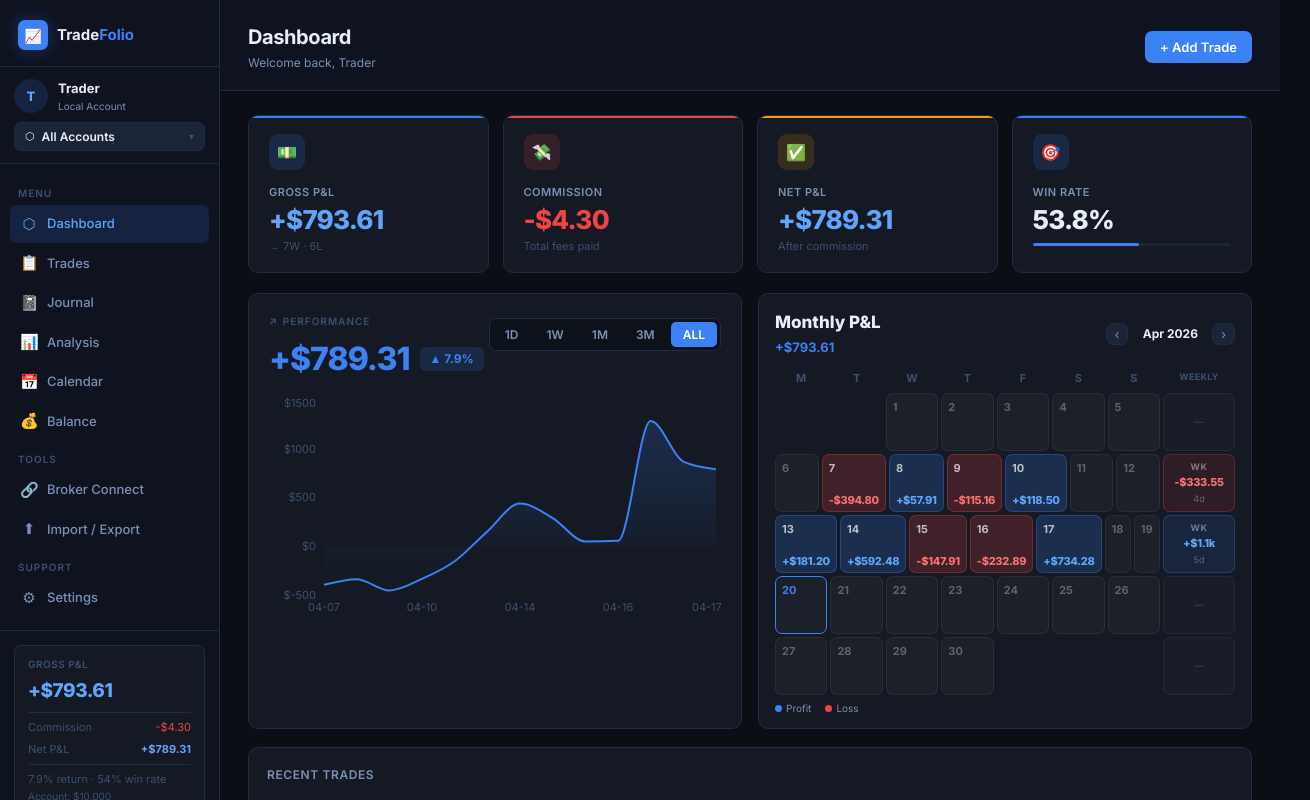
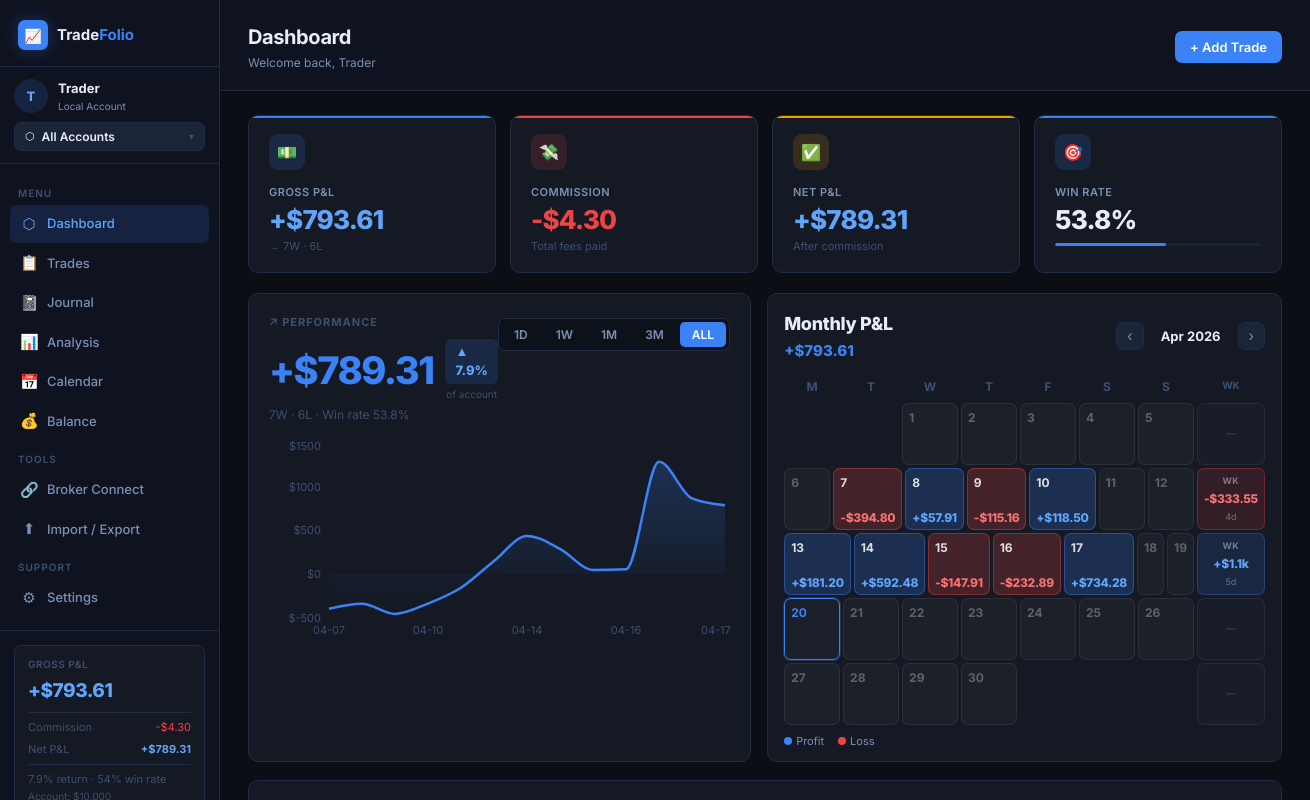
Before and after one commit to mohitchaudhry21/tradefolio, a React (Create React App) app: page /#/ in a window 1280 px wide. Shown: the top 800 px of the page, 1310 px wide, since content can reach past the window. Built offline with nearby package versions, Linux system fonts and the light colour scheme.

Commit message:
Update Dashboard.js

```diff
--- a/src/pages/Dashboard.js
+++ b/src/pages/Dashboard.js
@@ -167,73 +167,79 @@ export default function Dashboard() {
 
           {/* Performance chart */}
           <div className="card" style={{padding:'20px 20px 14px'}}>
-            <div style={{display:'flex',alignItems:'flex-start',justifyContent:'space-between',marginBottom:12}}>
+            <div style={{display:'flex',alignItems:'flex-start',justifyContent:'space-between',marginBottom:14}}>
               <div>
-                <div style={{fontSize:10,fontWeight:600,color:'var(--text-muted)',letterSpacing:'1px',textTransform:'uppercase',marginBottom:6,display:'flex',alignItems:'center',gap:5}}>
-                  <span>↗</span> PERFORMANCE
+                <div style={{fontSize:11,fontWeight:700,color:'var(--text-muted)',letterSpacing:'1px',textTransform:'uppercase',marginBottom:8,display:'flex',alignItems:'center',gap:6}}>
+                  ↗ PERFORMANCE
                   {(stats.statsStartDate||stats.statsEndDate) && (
-                    <span style={{background:'rgba(59,130,246,.15)',color:'var(--blue-bright)',borderRadius:4,padding:'1px 6px',fontSize:9,fontWeight:700,textTransform:'none',letterSpacing:0}}>
+                    <span style={{background:'rgba(59,130,246,.15)',color:'var(--blue-bright)',borderRadius:4,padding:'2px 7px',fontSize:10,fontWeight:700,textTransform:'none',letterSpacing:0}}>
                       📅 {stats.statsStartDate||'all'} → {stats.statsEndDate||'today'}
                     </span>
                   )}
                 </div>
-                <div style={{display:'flex',alignItems:'center',gap:10}}>
-                  <span style={{fontSize:32,fontWeight:900,color:isPos?'#3b82f6':'#ef4444',letterSpacing:'-1px',fontFamily:'var(--font-mono)'}}>
+                <div style={{display:'flex',alignItems:'center',gap:12}}>
+                  <span style={{fontSize:38,fontWeight:900,color:isPos?'#3b82f6':'#ef4444',letterSpacing:'-1.5px',fontFamily:'var(--font-mono)'}}>
                     {fmtPnl(chartPnl)}
                   </span>
-                  <span style={{background:isPos?'rgba(59,130,246,.15)':'rgba(239,68,68,.15)',color:isPos?'#3b82f6':'#ef4444',borderRadius:6,padding:'3px 10px',fontSize:12,fontWeight:700}}>
-                    {isPos?'▲':'▼'} {Math.abs(chartPct).toFixed(1)}%
-                  </span>
+                  <div style={{display:'flex',flexDirection:'column',gap:3}}>
+                    <span style={{background:isPos?'rgba(59,130,246,.15)':'rgba(239,68,68,.15)',color:isPos?'#60a5fa':'#f87171',borderRadius:6,padding:'3px 10px',fontSize:13,fontWeight:800}}>
+                      {isPos?'▲':'▼'} {Math.abs(chartPct).toFixed(1)}%
+                    </span>
+                    <span style={{fontSize:10,color:'var(--text-muted)',textAlign:'center'}}>of account</span>
+                  </div>
+                </div>
+                <div style={{fontSize:12,color:'var(--text-muted)',marginTop:4}}>
+                  {stats.totalWins}W · {stats.totalLosses}L{stats.totalBreakeven>0?` · ${stats.totalBreakeven}BE`:''} · Win rate {stats.winRate.toFixed(1)}%
                 </div>
               </div>
               <div className="time-filters" style={{marginTop:4}}>
                 {FILTERS.map(f=><button key={f} className={`tf-btn${filter===f?' active':''}`} onClick={()=>setFilter(f)}>{f}</button>)}
               </div>
             </div>
-            <ResponsiveContainer width="100%" height={230}>
+            <ResponsiveContainer width="100%" height={210}>
               <AreaChart data={chartData} margin={{top:5,right:5,left:0,bottom:0}}>
                 <defs>
                   <linearGradient id="cg" x1="0" y1="0" x2="0" y2="1">
-                    <stop offset="5%"  stopColor={isPos?'#3b82f6':'#ef4444'} stopOpacity={0.3}/>
+                    <stop offset="5%"  stopColor={isPos?'#3b82f6':'#ef4444'} stopOpacity={0.35}/>
                     <stop offset="95%" stopColor={isPos?'#3b82f6':'#ef4444'} stopOpacity={0}/>
                   </linearGradient>
                 </defs>
-                <XAxis dataKey="date" tick={{fill:'var(--text-muted)',fontSize:10}} tickLine={false} axisLine={false} interval="preserveStartEnd" minTickGap={40}/>
-                <YAxis tick={{fill:'var(--text-muted)',fontSize:10}} tickLine={false} axisLine={false} tickFormatter={v=>`$${v}`} width={55}/>
+                <XAxis dataKey="date" tick={{fill:'var(--text-muted)',fontSize:11}} tickLine={false} axisLine={false} interval="preserveStartEnd" minTickGap={40}/>
+                <YAxis tick={{fill:'var(--text-muted)',fontSize:11}} tickLine={false} axisLine={false} tickFormatter={v=>`$${v}`} width={60}/>
                 <Tooltip content={<ChartTooltip/>}/>
-                <Area type="monotone" dataKey="pnl" stroke={isPos?'#3b82f6':'#ef4444'} strokeWidth={2} fill="url(#cg)" dot={false} activeDot={{r:4,strokeWidth:0}}/>
+                <Area type="monotone" dataKey="pnl" stroke={isPos?'#3b82f6':'#ef4444'} strokeWidth={2.5} fill="url(#cg)" dot={false} activeDot={{r:5,strokeWidth:0,fill:isPos?'#3b82f6':'#ef4444'}}/>
               </AreaChart>
             </ResponsiveContainer>
           </div>
 
           {/* Monthly P&L Calendar */}
           <div className="card" style={{padding:'16px 16px 12px'}}>
-            <div style={{display:'flex',justifyContent:'space-between',alignItems:'center',marginBottom:10}}>
+            <div style={{display:'flex',justifyContent:'space-between',alignItems:'center',marginBottom:12}}>
               <div>
-                <div style={{fontSize:17,fontWeight:800}}>Monthly P&L</div>
-                <div style={{fontSize:13,fontWeight:700,color:monthPnl>=0?'#3b82f6':'#ef4444',marginTop:2}}>{fmtPnl(monthPnl)}</div>
+                <div style={{fontSize:18,fontWeight:800,letterSpacing:'-0.3px'}}>Monthly P&L</div>
+                <div style={{fontSize:15,fontWeight:800,color:monthPnl>=0?'#3b82f6':'#ef4444',marginTop:3}}>{fmtPnl(monthPnl)}</div>
               </div>
-              <div style={{display:'flex',alignItems:'center',gap:2}}>
-                <button className="btn-icon" style={{padding:'2px 8px',fontSize:14}} onClick={()=>setCalMonth(new Date(year,month-1,1))}>‹</button>
-                <span style={{fontSize:12,fontWeight:700,minWidth:80,textAlign:'center'}}>{MONTHS[month].slice(0,3)} {year}</span>
-                <button className="btn-icon" style={{padding:'2px 8px',fontSize:14}} onClick={()=>setCalMonth(new Date(year,month+1,1))}>›</button>
+              <div style={{display:'flex',alignItems:'center',gap:4}}>
+                <button className="btn-icon" style={{padding:'4px 10px',fontSize:16}} onClick={()=>setCalMonth(new Date(year,month-1,1))}>‹</button>
+                <span style={{fontSize:13,fontWeight:700,minWidth:86,textAlign:'center'}}>{MONTHS[month].slice(0,3)} {year}</span>
+                <button className="btn-icon" style={{padding:'4px 10px',fontSize:16}} onClick={()=>setCalMonth(new Date(year,month+1,1))}>›</button>
               </div>
             </div>
 
             {/* Column headers */}
-            <div style={{display:'grid',gridTemplateColumns:'repeat(7,1fr) 72px',gap:3,marginBottom:3}}>
-              {DAYS.map((d,i)=><div key={i} style={{textAlign:'center',fontSize:11,fontWeight:700,color:'var(--text-muted)',padding:'3px 0'}}>{d}</div>)}
-              <div style={{textAlign:'center',fontSize:9,fontWeight:700,color:'var(--text-muted)',padding:'3px 0',letterSpacing:'.3px'}}>WEEKLY</div>
+            <div style={{display:'grid',gridTemplateColumns:'repeat(7,1fr) 68px',gap:3,marginBottom:4}}>
+              {DAYS.map((d,i)=><div key={i} style={{textAlign:'center',fontSize:12,fontWeight:700,color:'var(--text-muted)',padding:'3px 0'}}>{d}</div>)}
+              <div style={{textAlign:'center',fontSize:10,fontWeight:700,color:'var(--text-muted)',padding:'3px 0'}}>WK</div>
             </div>
 
             {/* Rows */}
             {Array.from({length:totalWeeks},(_,wi)=>{
               const wp = weekPnl(wi);
               return (
-                <div key={wi} style={{display:'grid',gridTemplateColumns:'repeat(7,1fr) 72px',gap:3,marginBottom:3}}>
+                <div key={wi} style={{display:'grid',gridTemplateColumns:'repeat(7,1fr) 68px',gap:3,marginBottom:3}}>
                   {Array.from({length:7},(_,di)=>{
                     const dn=dayNum(wi,di);
-                    if(dn<1||dn>daysInMonth) return <div key={di} style={{height:58}}/>;
+                    if(dn<1||dn>daysInMonth) return <div key={di} style={{height:62}}/>;
                     const dateStr=ds(dn);
                     const pnl=dayMap[dateStr];
                     const has=pnl!==undefined;
@@ -241,40 +247,41 @@ export default function Dashboard() {
                     const isToday=dateStr===today;
                     return (
                       <div key={di} style={{
-                        height:58,borderRadius:7,
+                        height:62,borderRadius:7,
                         display:'flex',flexDirection:'column',
                         alignItems:'flex-start',justifyContent:'space-between',
                         padding:'5px 6px',boxSizing:'border-box',
-                        background:has?(pos?'rgba(59,130,246,.2)':'rgba(239,68,68,.2)'):'rgba(255,255,255,.03)',
-                        border:`1px solid ${isToday?'#3b82f6':has?(pos?'rgba(59,130,246,.3)':'rgba(239,68,68,.3)'):'rgba(255,255,255,.06)'}`,
+                        background:has?(pos?'rgba(59,130,246,.22)':'rgba(239,68,68,.22)'):'rgba(255,255,255,.03)',
+                        border:`1px solid ${isToday?'#3b82f6':has?(pos?'rgba(59,130,246,.4)':'rgba(239,68,68,.4)'):'rgba(255,255,255,.07)'}`,
+                        boxShadow: isToday?'0 0 0 1px rgba(59,130,246,.3)':'none',
                       }}>
-                        <div style={{fontSize:11,fontWeight:700,color:isToday?'#3b82f6':has?'rgba(255,255,255,.7)':'rgba(255,255,255,.3)'}}>{dn}</div>
-                        {has&&<div style={{fontSize:11,fontWeight:900,color:pos?'#60a5fa':'#f87171',letterSpacing:'-0.3px',lineHeight:1}}>{fmtShort(pnl)}</div>}
+                        <div style={{fontSize:12,fontWeight:700,color:isToday?'#3b82f6':has?'rgba(255,255,255,.85)':'rgba(255,255,255,.3)'}}>{dn}</div>
+                        {has&&<div style={{fontSize:12,fontWeight:900,color:pos?'#60a5fa':'#f87171',letterSpacing:'-0.3px',lineHeight:1}}>{fmtShort(pnl)}</div>}
                       </div>
                     );
                   })}
                   <div style={{
-                    height:58,borderRadius:7,
-                    display:'flex',flexDirection:'column',alignItems:'center',justifyContent:'center',gap:1,
-                    background:wp.days>0?(wp.total>=0?'rgba(59,130,246,.12)':'rgba(239,68,68,.12)'):'rgba(255,255,255,.02)',
-                    border:`1px solid ${wp.days>0?(wp.total>=0?'rgba(59,130,246,.25)':'rgba(239,68,68,.25)'):'rgba(255,255,255,.05)'}`,
+                    height:62,borderRadius:7,
+                    display:'flex',flexDirection:'column',alignItems:'center',justifyContent:'center',gap:2,
+                    background:wp.days>0?(wp.total>=0?'rgba(59,130,246,.14)':'rgba(239,68,68,.14)'):'rgba(255,255,255,.02)',
+                    border:`1px solid ${wp.days>0?(wp.total>=0?'rgba(59,130,246,.3)':'rgba(239,68,68,.3)'):'rgba(255,255,255,.06)'}`,
                     boxSizing:'border-box',
                   }}>
                     {wp.days>0?(
                       <>
                         <div style={{fontSize:9,fontWeight:700,color:'rgba(255,255,255,.4)',letterSpacing:'.5px'}}>WK</div>
-                        <div style={{fontSize:11,fontWeight:900,color:wp.total>=0?'#60a5fa':'#f87171',letterSpacing:'-0.3px'}}>{fmtShort(wp.total)}</div>
-                        <div style={{fontSize:9,color:'rgba(255,255,255,.3)'}}>{wp.days}d</div>
+                        <div style={{fontSize:12,fontWeight:900,color:wp.total>=0?'#60a5fa':'#f87171',letterSpacing:'-0.3px'}}>{fmtShort(wp.total)}</div>
+                        <div style={{fontSize:9,color:'rgba(255,255,255,.35)'}}>{wp.days}d</div>
                       </>
-                    ):<div style={{fontSize:9,color:'rgba(255,255,255,.2)'}}>—</div>}
+                    ):<div style={{fontSize:10,color:'rgba(255,255,255,.2)'}}>—</div>}
                   </div>
                 </div>
               );
             })}
 
-            <div style={{display:'flex',gap:14,marginTop:6,fontSize:10,color:'var(--text-secondary)'}}>
-              <span style={{display:'flex',alignItems:'center',gap:4}}><span style={{width:7,height:7,borderRadius:'50%',background:'#3b82f6',display:'inline-block'}}/>Profit</span>
-              <span style={{display:'flex',alignItems:'center',gap:4}}><span style={{width:7,height:7,borderRadius:'50%',background:'#ef4444',display:'inline-block'}}/>Loss</span>
+            <div style={{display:'flex',gap:14,marginTop:8,fontSize:11,color:'var(--text-secondary)'}}>
+              <span style={{display:'flex',alignItems:'center',gap:4}}><span style={{width:8,height:8,borderRadius:'50%',background:'#3b82f6',display:'inline-block'}}/>Profit</span>
+              <span style={{display:'flex',alignItems:'center',gap:4}}><span style={{width:8,height:8,borderRadius:'50%',background:'#ef4444',display:'inline-block'}}/>Loss</span>
             </div>
           </div>
         </div>
```
